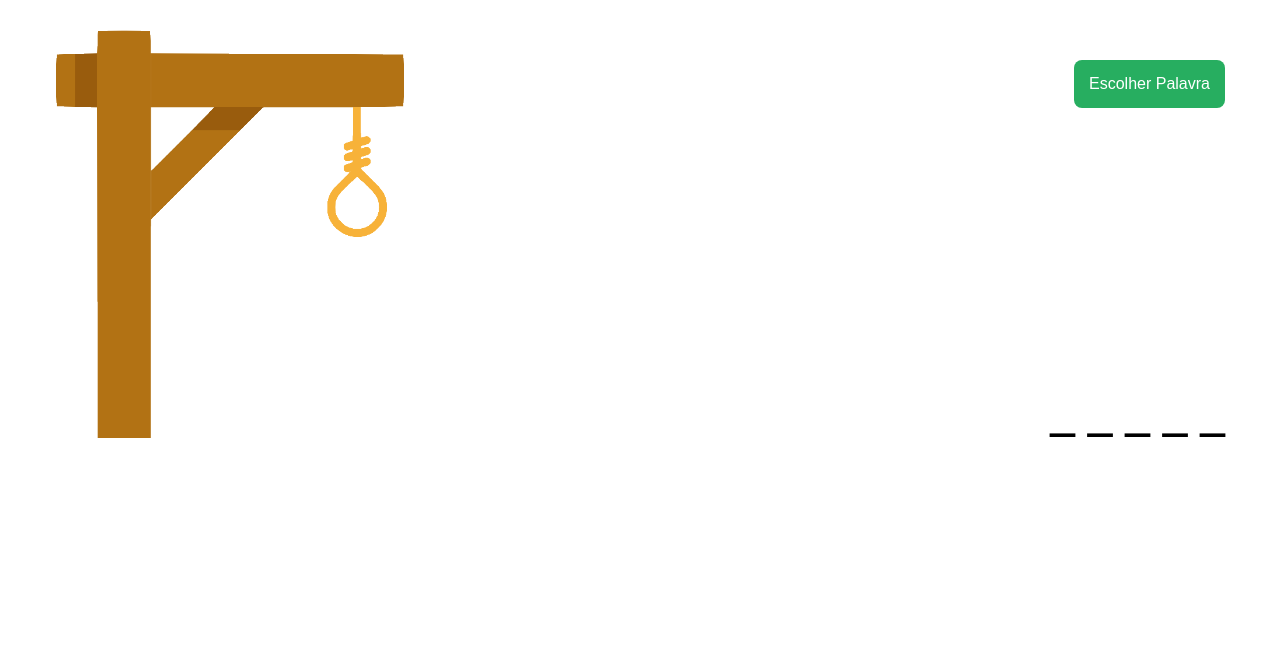
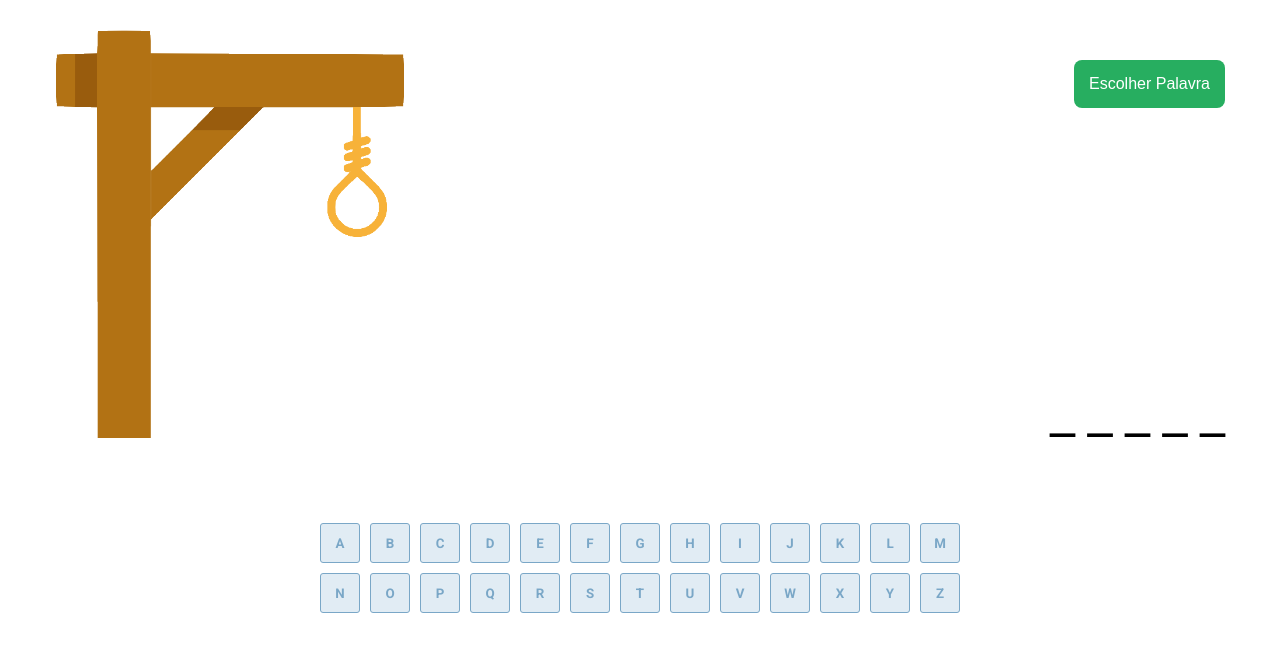
Before and after one commit to gsnorberto/projeto8-jogoforca, a React (Create React App) app: page / in a window 1280 px wide. Shown: the top 652 px of the page. Built offline with nearby package versions, Linux system fonts and the light colour scheme.

Commit message:
Versão com o Componente 'Letras'

```diff
--- a/src/components/Letras/Btn/index.js
+++ b/src/components/Letras/Btn/index.js
@@ -1,7 +1,7 @@
+import { Key } from "./style.js";
 
-
-export default function (){
+export default function ({letter, disabledBtn}){
     return(
-        <div></div>
+        <Key className={disabledBtn ? 'disabledButton': 'enabledButton'} disabled={disabledBtn}>{letter}</Key>
     )
 }
--- a/src/components/Letras/Btn/style.js
+++ b/src/components/Letras/Btn/style.js
@@ -0,0 +1,26 @@
+import styled from "styled-components";
+
+export const Key = styled.button`
+    font-family: 'Roboto', sans-serif;
+    font-weight: 700;
+    margin: 5px;
+    width: 40px;
+    height: 40px;
+    border: 1px solid #7AA7C7;
+    border-radius: 3px;
+    text-transform: uppercase;
+
+    &.disabledButton{
+        background-color: #798A9F;
+        color: #9FAAB5;
+    }
+    &.enabledButton{
+        background-color: #E1ECF4;
+        color: #7AA7C7;
+        &:hover{
+            cursor: pointer;
+            background-color: #7AA7C7;
+            color: #E1ECF4;
+        }
+    }
+`
--- a/src/components/Letras/index.js
+++ b/src/components/Letras/index.js
@@ -1,9 +1,15 @@
-
+// index letras
+import { useState } from "react";
+import { Keys } from "./style";
+import Btn from "./Btn";
 
 export default function () {
-
+    let alphabet = ['a', 'b', 'c', 'd', 'e', 'f', 'g', 'h', 'i', 'j', 'k', 'l', 'm', 'n', 'o', 'p', 'q', 'r', 's', 't', 'u', 'v', 'w', 'x', 'y', 'z'];
+   const [disabledBtn, setDisabledBtn] = useState(false);
 
     return(
-        <div></div>
+        <Keys>
+            {alphabet.map((letter, index) => <Btn letter={letter} disabledBtn={disabledBtn} key={index}/>)}
+         </Keys>
     )
 }
--- a/src/components/Letras/style.js
+++ b/src/components/Letras/style.js
@@ -0,0 +1,9 @@
+import styled from "styled-components";
+
+export const Keys = styled.div`
+    display: flex;
+    flex-wrap: wrap;
+    max-width: 650px;
+    margin: 0 auto;
+    margin-top: 50px;
+`
```
